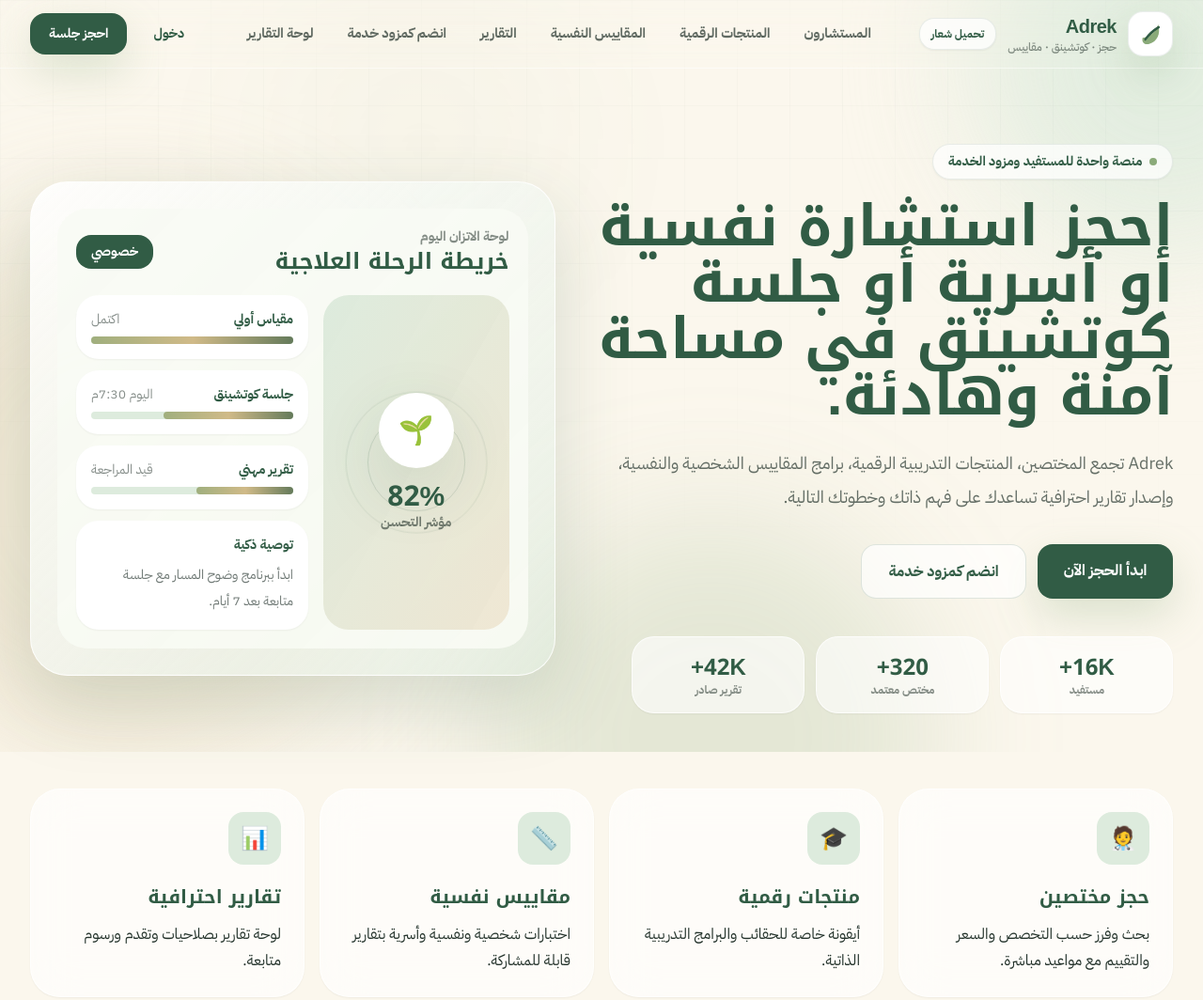
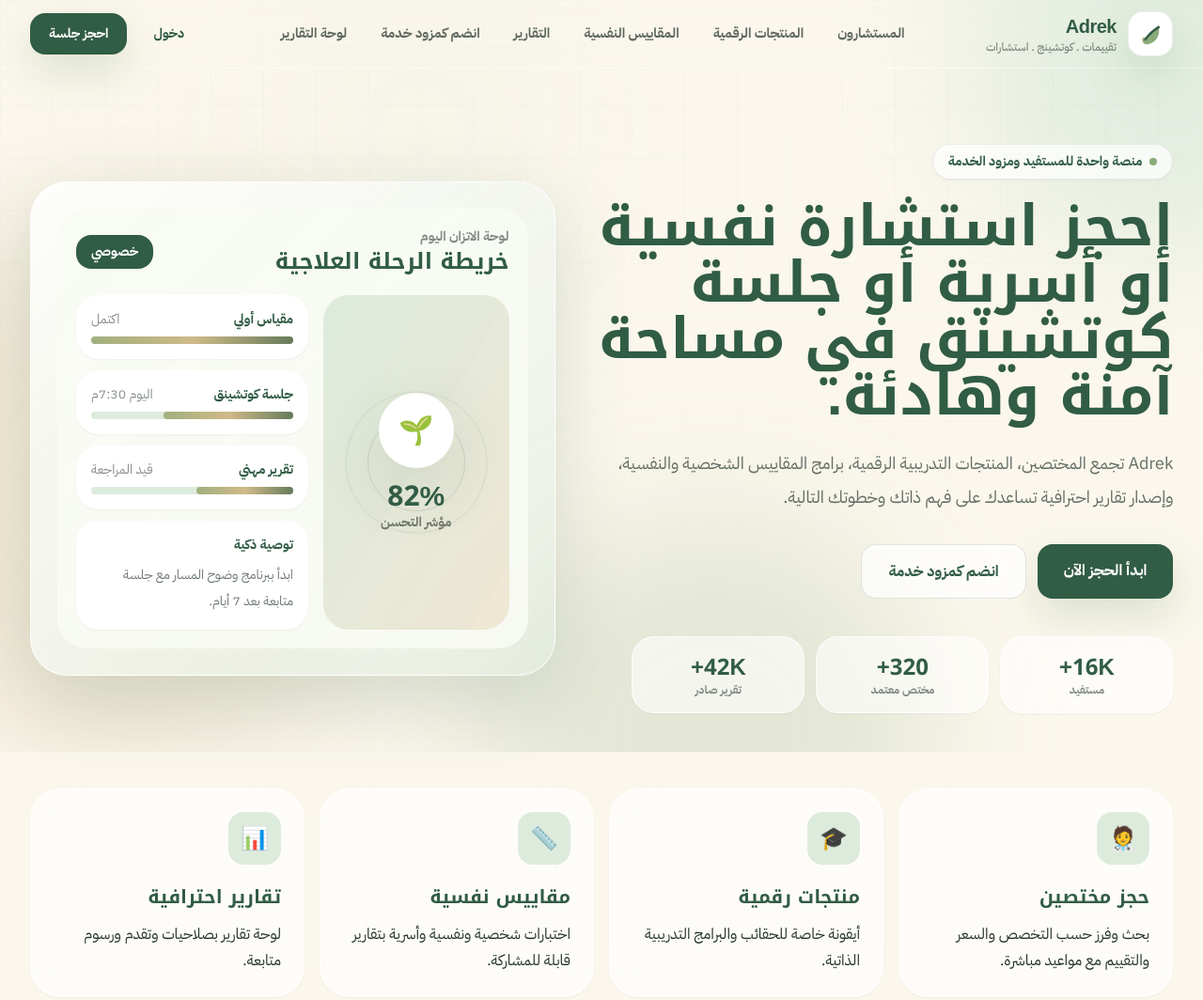
Before and after one commit to KarimWajihKMW/---------------------------1777632364093-y21vbxnl-mi1jg2, a plain HTML site: page index.html in a window 1280 px wide. Shown: the top 1064 px of the page at 94% size. Drawn offline with nearby package versions, Linux system fonts and the light colour scheme.

Commit message:
feat: احذف زر تحميل الشعار واحذف العبارة التي تحت كلمة Adrek ال...

```diff
--- a/index.html
+++ b/index.html
@@ -55,11 +55,9 @@
                     </span>
                     <span>
                         <span class="block font-display text-xl font-extrabold tracking-tight text-moss">Adrek</span>
-                        <span class="block text-xs font-medium text-ink/55">حجز · كوتشينق · مقاييس</span>
+                        <span class="block text-xs font-medium text-ink/55">تقييمات . كوتشينج . استشارات</span>
                     </span>
                 </a>
-                <label for="logoUpload" class="logo-upload-button cursor-pointer rounded-2xl border border-moss/10 bg-white/75 px-3 py-2 text-xs font-extrabold text-moss shadow-sm transition hover:-translate-y-0.5 hover:bg-white focus-within:ring-4 focus-within:ring-sage/25" title="تحميل شعار من الصور">تحميل شعار</label>
-                <input id="logoUpload" type="file" accept="image/*" class="sr-only" aria-label="تحميل شعار من الصور">
             </div>
             <button id="menuToggle" class="lg:hidden rounded-2xl border border-moss/10 bg-white/70 p-3 text-moss shadow-sm transition hover:-translate-y-0.5 hover:bg-white focus:outline-none focus:ring-4 focus:ring-sage/30" aria-label="فتح القائمة">
                 <span class="block h-0.5 w-6 bg-current"></span><span class="mt-1.5 block h-0.5 w-6 bg-current"></span><span class="mt-1.5 block h-0.5 w-6 bg-current"></span>
```
